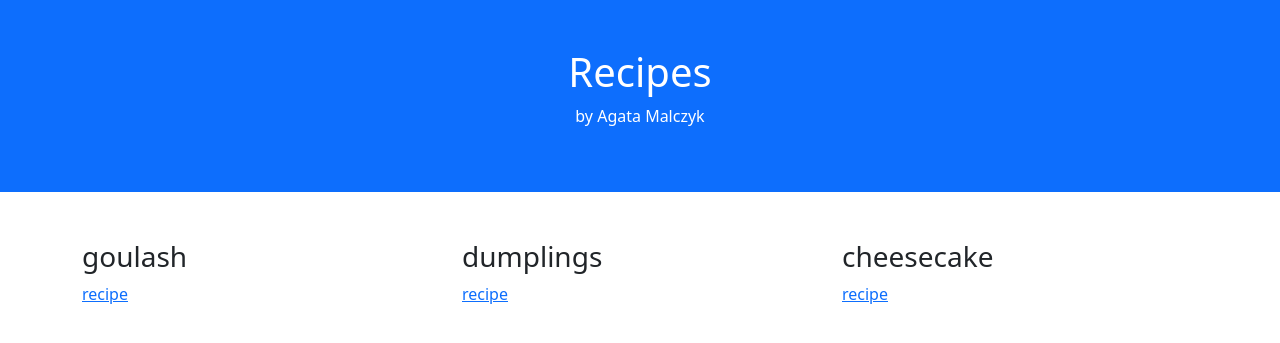
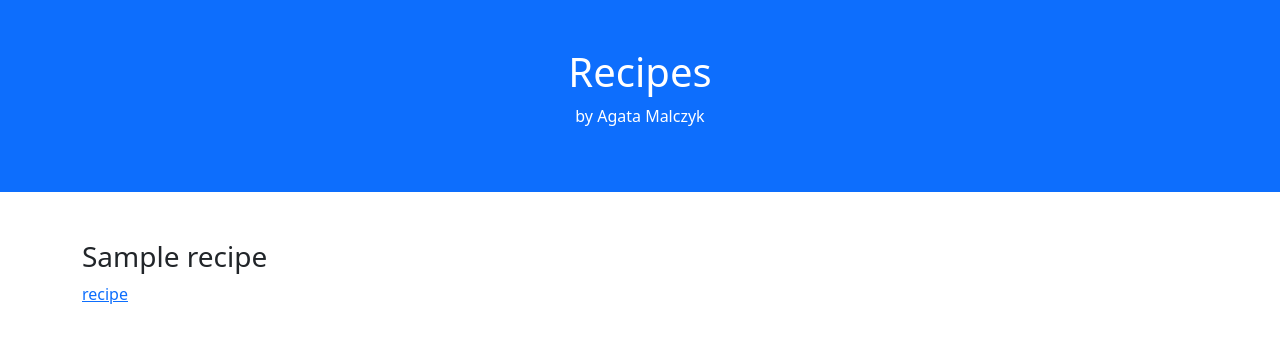
Before and after one commit to AgataMal/Recipes, a Flask app: template server/templates/recipes.html in a window 1280 px wide. Shown: the top 343 px of the page. Run offline with Flask 2, Linux system fonts and the light colour scheme; the template is opened without the code that fills it: most values are stand-ins (such as "Sample title", 1, 10 or a date in 2020).

Commit message:
recipe list template

```diff
--- a/server/server.py
+++ b/server/server.py
@@ -9,7 +9,10 @@ app = Flask(__name__)
 
 @app.route('/')
 def home():
-    return render_template (page_recipes.template_name)
+    return render_template(page_recipes.template_name,recipies=[
+        {"recipe_name":"dumplings","recipe_path":"dumplings"},
+        {"recipe_name":"goulash","recipe_path":"goulash"},
+        {"recipe_name":"cheesecake","recipe_path":"cheesecake"}])
 
 @app.route('/goulash')
 def goulash():
@@ -25,5 +28,6 @@ def cheesecake():
 
 
 
+
 if __name__ == '__main__':
     app.run(debug=True, host="0.0.0.0")
--- a/server/templates/recipes.html
+++ b/server/templates/recipes.html
@@ -21,18 +21,13 @@
 
     <div class="container mt-5">
         <div class="row">
-            <div class="col-sm-4">
-                <h3>goulash </h3>
-                <p><a href="/goulash">recipe</a></p>
-            </div>
-            <div class="col-sm-4">
-                <h3>dumplings</h3>
-                <p><a href="/dumplings">recipe</a></p>
-            </div>
-            <div class="col-sm-4">
-                <h3>cheesecake </h3>
-                <p><a href="/cheesecake">recipe</a></p>
-            </div>
+            {% for recipe in recipies %}
+                <div class="col-sm-4">
+                    <h3>{{ recipe.recipe_name }} </h3>
+                    <p><a href="/{{ recipe.recipe_path }}">recipe</a></p>
+                </div>
+            {% endfor %}
+
 
         </div>
     </div>
```
